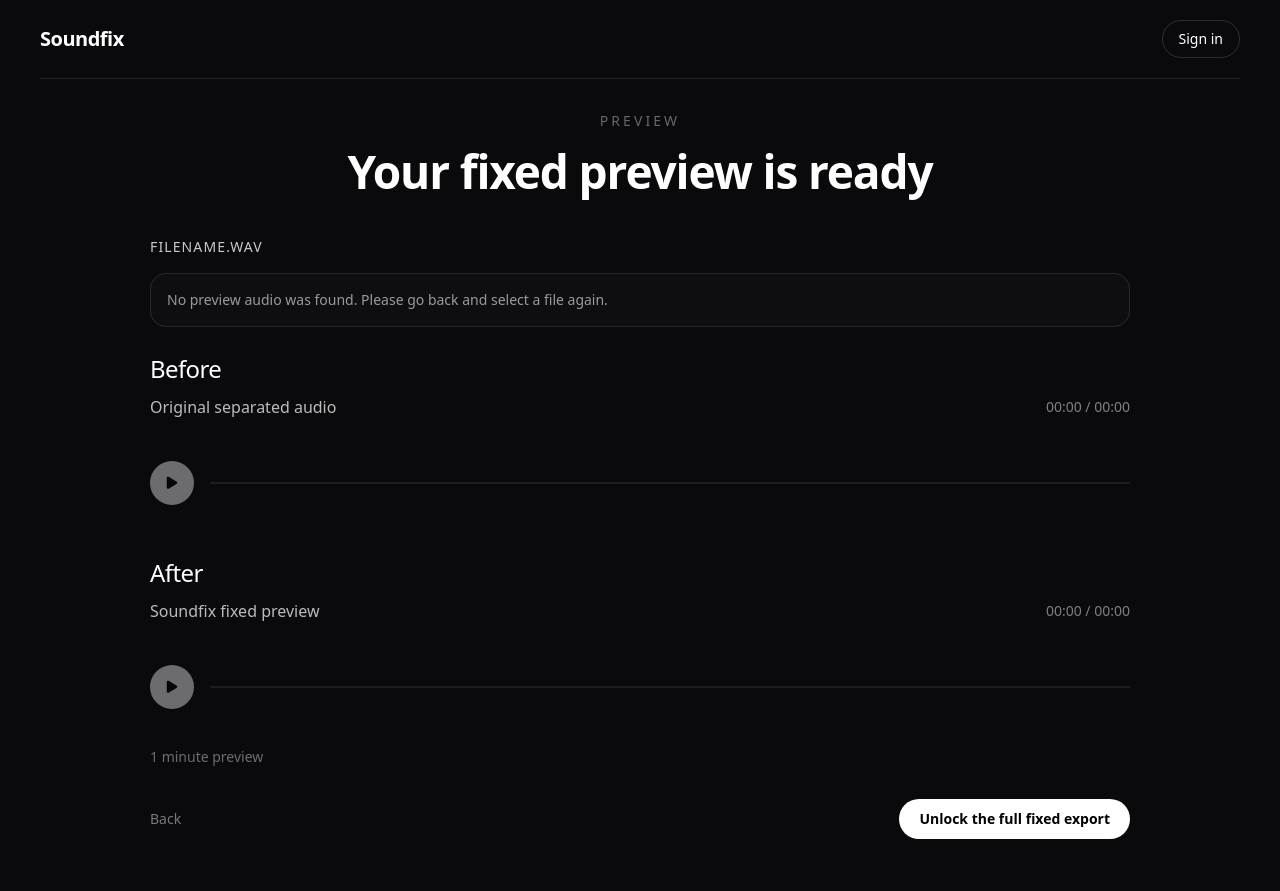
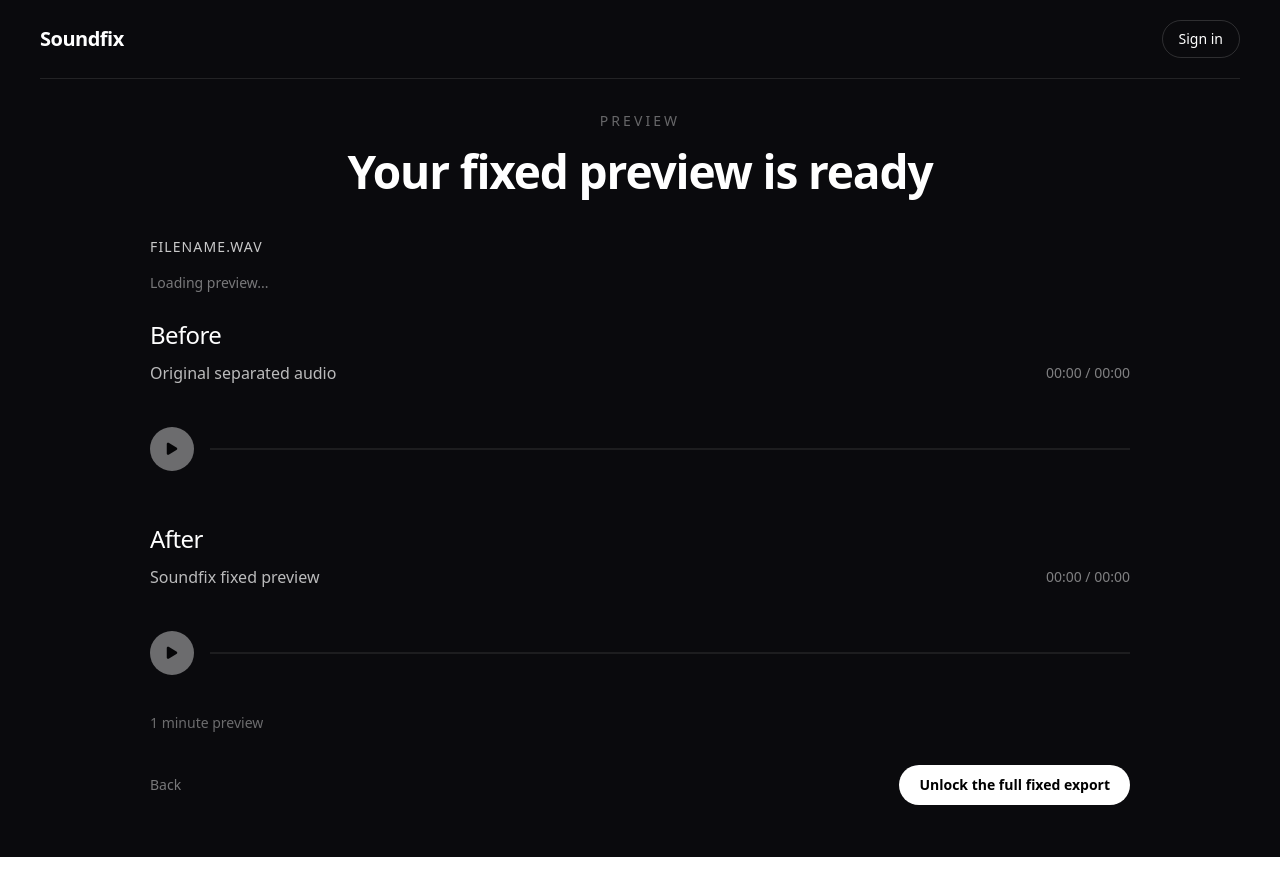
Before and after one commit to cocoro-sugiura/soundfix, a Next.js app in the folder frontend/: page /preview in a window 1280 px wide. After the commit the page ends 857 px from the top, so only its background shows below. Built offline with nearby package versions, Linux system fonts and the light colour scheme.

Commit message:
Update preview page to use job-based audio store fields

```diff
--- a/frontend/app/preview/preview-page-client.tsx
+++ b/frontend/app/preview/preview-page-client.tsx
@@ -17,10 +17,10 @@
   const afterWaveformCanvasRef = useRef<HTMLCanvasElement | null>(null);
   const previewAudio = getPreviewAudioFile();
   const fileName = previewAudio.fileName || "FILENAME.wav";
-  const audioUrl = previewAudio.audioUrl || "";
-  const afterAudioUrl = audioUrl;
-  const previewFile = previewAudio.file;
-  const isReady = true;
+  const beforeAudioUrl = previewAudio.previewBeforeAudioUrl || "";
+  const afterAudioUrl = previewAudio.previewAfterAudioUrl || "";
+  const previewFile = previewAudio.originalFile;
+  const isReady = previewAudio.status === "preview_ready" || previewAudio.status === "full_ready";
   const [isPlayingBefore, setIsPlayingBefore] = useState(false);
   const [isPlayingAfter, setIsPlayingAfter] = useState(false);
   const [beforeWaveformPoints, setBeforeWaveformPoints] = useState<number[]>([]);
@@ -77,7 +77,7 @@
       audioElement.removeEventListener("timeupdate", handleTimeUpdate);
       audioElement.removeEventListener("loadedmetadata", handleLoadedMetadata);
     };
-  }, [audioUrl]);
+  }, [beforeAudioUrl]);
 
   useEffect(() => {
     const audioElement = afterAudioRef.current;
@@ -401,7 +401,7 @@
     const audioElement = beforeAudioRef.current;
     const afterAudioElement = afterAudioRef.current;
 
-    if (!audioElement || !audioUrl) {
+    if (!audioElement || !beforeAudioUrl) {
       return;
     }
 
@@ -546,7 +546,7 @@
 
               {!isReady ? (
                 <p className="mt-4 text-sm text-white/45">Loading preview...</p>
-              ) : !audioUrl ? (
+              ) : !beforeAudioUrl ? (
                 <div className="mt-4 rounded-2xl border border-white/10 bg-white/[0.02] px-4 py-4 text-sm text-white/58">
                   No preview audio was found. Please go back and select a file again.
                 </div>
@@ -568,14 +568,14 @@
                   </div>
 
                   <div className="mt-4 flex items-center gap-4">
-                    {audioUrl ? (
-                      <audio ref={beforeAudioRef} src={audioUrl} preload="metadata" />
+                    {beforeAudioUrl ? (
+                      <audio ref={beforeAudioRef} src={beforeAudioUrl} preload="metadata" />
                     ) : null}
 
                     <button
                       type="button"
                       onClick={handleToggleBeforePlayback}
-                      disabled={!audioUrl}
+                      disabled={!beforeAudioUrl}
                       className="flex h-11 w-11 shrink-0 items-center justify-center rounded-full bg-white text-sm text-black transition hover:opacity-90 disabled:cursor-not-allowed disabled:opacity-40"
                     >
                       <i className={beforeButtonIconClassName} aria-hidden="true" />
```
